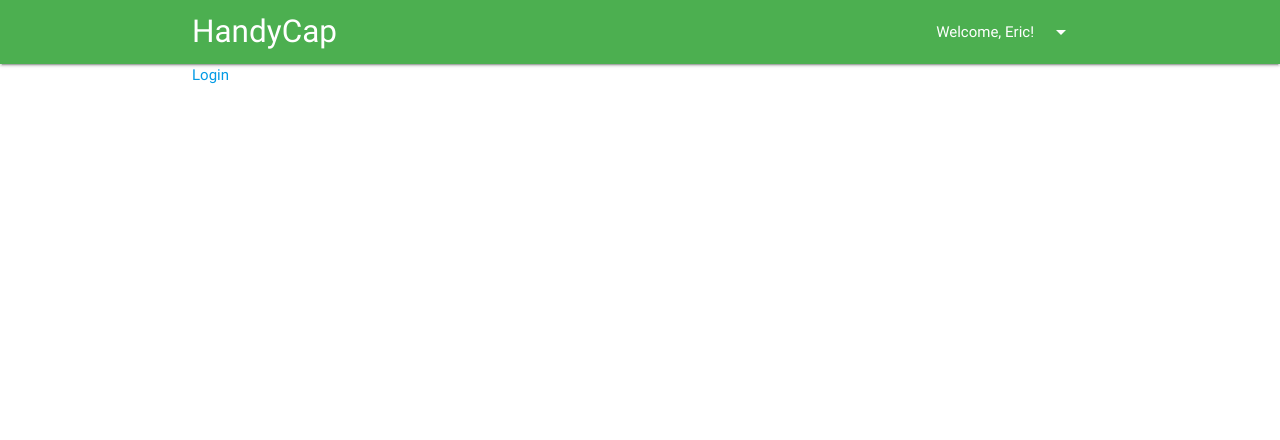
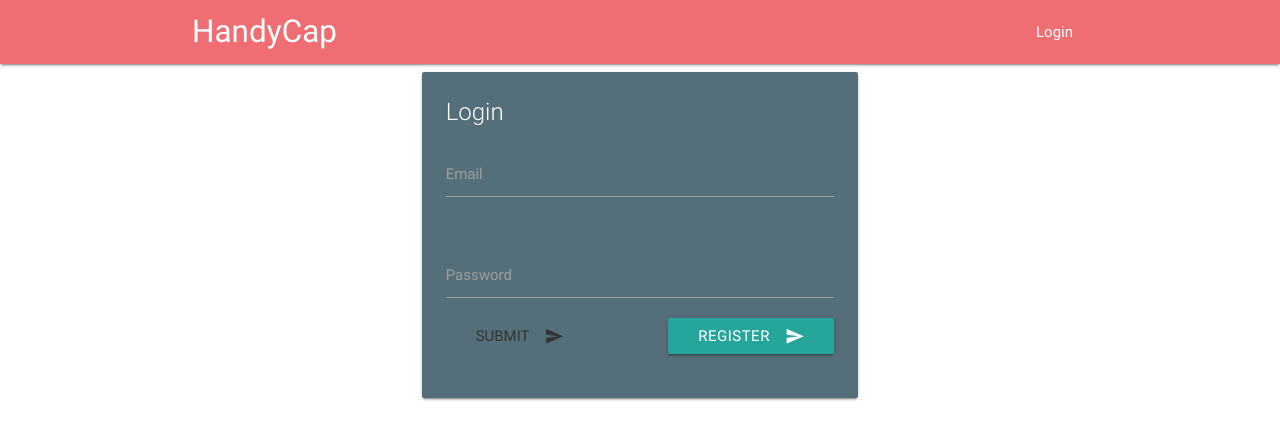
Before and after one commit to EricGaupp/HandyCap, a React (Create React App) app: page /login in a window 1280 px wide. Shown: the top 440 px of the page. Built offline with nearby package versions, Linux system fonts and the light colour scheme.

Commit message:
Adding Bantug as collaborator

```diff
--- a/package.json
+++ b/package.json
@@ -3,9 +3,10 @@
   "version": "0.1.0",
   "private": true,
   "dependencies": {
+    "axios": "^0.18.0",
     "bcrypt": "^1.0.3",
     "express": "^4.16.2",
-    "jquery": "^3.3.1",
+    "jsonwebtoken": "^8.2.0",
     "materialize-css": "^0.100.2",
     "mysql2": "^1.5.2",
     "react": "^16.2.0",
--- a/server.js
+++ b/server.js
@@ -7,6 +7,9 @@ var PORT = 8080;
 
 app.use('/', express.static(`${__dirname}/build`));
 
+var apiRoutes = require('./routes/apiRoutes.js');
+app.use('/api', apiRoutes);
+
 db.sequelize.sync().then(function() {
     app.listen(PORT, function() {
         console.log("Listening on port %s", PORT);
--- a/src/components/App.js
+++ b/src/components/App.js
@@ -13,8 +13,12 @@ class App extends Component {
   constructor(props){
     super(props);
     this.state = {
-      userID: "Eric"
+      userID: null
     }
+  }
+
+  componentDidMount(){
+  {/*Check for JWT, authentiate and update state.userID if valid*/}
   }
 
   render() {
--- a/src/components/Login.js
+++ b/src/components/Login.js
@@ -1,11 +1,80 @@
 import React, { Component } from 'react';
+import axios from 'axios';
 import '../css/materialize.css';
 
 class Login extends Component {
+	constructor(props){
+		super(props);
+		this.state = {
+			emailValue: '',
+			passwordValue: ''
+		}
+
+		this.handleEmailChange = this.handleEmailChange.bind(this);
+		this.handlePasswordChange = this.handlePasswordChange.bind(this);
+		this.handleLogin = this.handleLogin.bind(this);
+		this.handleRegister = this.handleRegister.bind(this);
+	}
+
+	handleEmailChange(event){
+		this.setState({
+			emailValue: event.target.value
+		});
+	}
+
+	handlePasswordChange(event){
+		this.setState({
+			passwordValue: event.target.value
+		});
+	}
+
+	handleLogin(event){
+		event.preventDefault();
+		console.log("Logging In!");
+		{/*AJAX post call to Server*/}
+	}
+
+	handleRegister(event){
+		event.preventDefault();
+		console.log("Registering!");
+		axios.post('/api/register', {
+			username: this.state.emailValue,
+			password: this.state.passwordValue
+		})
+		.then(function (response) {
+			console.log(response);
+		})
+		.catch(function (error) {
+			console.log(error);
+		});
+	}
+
 	render() {
 		return (
 			<div className="container">
-		    <a>Login</a>
+				<div className="row">
+					<form className="col s12 m6 offset-m3">
+						<div className="card blue-grey darken-1">
+							<div className="card-content white-text">
+								<span className="card-title">Login</span>
+								<div className="row">
+									<div className="input-field col s12">
+										<input id="email" type="email" className="validate"  value={this.state.emailValue} onChange={this.handleEmailChange} />
+										<label htmlFor="email">Email</label>
+									</div>
+								</div>
+								<div className="row">
+									<div className="input-field col s12">
+										<input id="password" type="password"  value={this.state.passwordValue} onChange={this.handlePasswordChange} />
+										<label htmlFor="password">Password</label>
+										<button className="btn-flat waves-effect waves-light" onClick={this.handleLogin}>Submit<i className="material-icons right">send</i></button>
+										<button className="btn waves-effect waves-light right" onClick={this.handleRegister}>Register<i className="material-icons right">send</i></button>
+									</div>
+								</div>
+							</div>
+						</div>
+					</form>
+				</div>
 			</div>
 		);
 	}
--- a/src/components/Navbar.js
+++ b/src/components/Navbar.js
@@ -39,10 +39,10 @@ class Navbar extends Component {
     return (
       <div>
       <ul id="dropdown1" className="dropdown-content">
-        <li><NavLink to="/">Home</NavLink></li>
-        <li><NavLink to="/profile">Profile</NavLink></li>
+        <li className="blue-grey darken-1"><NavLink to="/"><span className="white-text">Home</span></NavLink></li>
+        <li className="blue-grey darken-1"><NavLink to="/profile"><span className="white-text">Profile</span></NavLink></li>
       </ul>
-		  <nav className="green">
+		  <nav>
         <div className="container">
     		  <div className="nav-wrapper">
       		  <a className="brand-logo">HandyCap</a>
```
Also changed, not shown: routes/apiRoutes.js (added, +10 -0 lines), src/components/Home.js (indentation only), 1 other file (tests, documents, lock files or other folders). Lines whose indentation alone changed are shown as unchanged.
